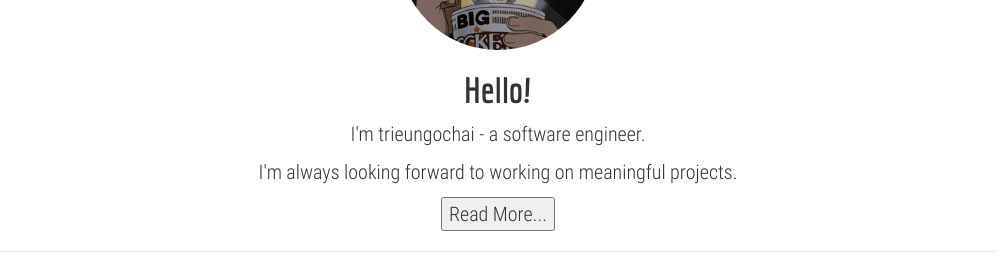
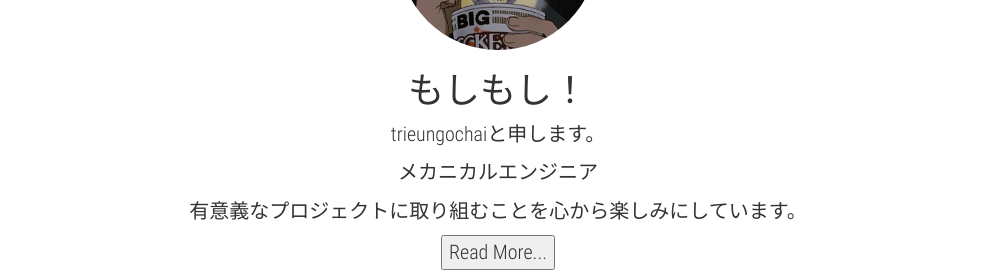
Before and after one commit to trieungochai/react-bootcamp_portfolio, a React (Create React App) app: page / in a window 1280 px wide. Shown: the part 182-457 px from the top of the page, without its empty margins (142-1139 px from the left). Built offline with nearby package versions, Linux system fonts and the light colour scheme.

Commit message:
Creating Title.component & adding Lifecycle Methods to the class component

```diff
--- a/public/index.html
+++ b/public/index.html
@@ -1,45 +1,11 @@
 <!DOCTYPE html>
 <html lang="en">
   <head>
-    <meta charset="utf-8" />
-    <link rel="icon" href="%PUBLIC_URL%/favicon.ico" />
-    <meta name="viewport" content="width=device-width, initial-scale=1" />
-    <meta name="theme-color" content="#000000" />
-    <meta
-      name="description"
-      content="Web site created using create-react-app"
-    />
-    <link rel="apple-touch-icon" href="%PUBLIC_URL%/logo192.png" />
-    <!--
-      manifest.json provides metadata used when your web app is installed on a
-      user's mobile device or desktop. See https://developers.google.com/web/fundamentals/web-app-manifest/
-    -->
-    <link rel="manifest" href="%PUBLIC_URL%/manifest.json" />
-    <!--
-      Notice the use of %PUBLIC_URL% in the tags above.
-      It will be replaced with the URL of the `public` folder during the build.
-      Only files inside the `public` folder can be referenced from the HTML.
-
-      Unlike "/favicon.ico" or "favicon.ico", "%PUBLIC_URL%/favicon.ico" will
-      work correctly both with client-side routing and a non-root public URL.
-      Learn how to configure a non-root public URL by running `npm run build`.
-    -->
-    <title>React App</title>
-    <!-- Latest compiled and minified CSS -->
+    <title>Portfolio</title>
     <link rel="stylesheet" href="https://stackpath.bootstrapcdn.com/bootstrap/3.4.1/css/bootstrap.min.css" integrity="sha384-HSMxcRTRxnN+Bdg0JdbxYKrThecOKuH5zCYotlSAcp1+c8xmyTe9GYg1l9a69psu" crossorigin="anonymous">
   </head>
   <body>
     <noscript>You need to enable JavaScript to run this app.</noscript>
     <div id="root"></div>
-    <!--
-      This HTML file is a template.
-      If you open it directly in the browser, you will see an empty page.
-
-      You can add webfonts, meta tags, or analytics to this file.
-      The build step will place the bundled scripts into the <body> tag.
-
-      To begin the development, run `npm start` or `yarn start`.
-      To create a production bundle, use `npm run build` or `yarn build`.
-    -->
   </body>
 </html>
--- a/src/App.js
+++ b/src/App.js
@@ -2,6 +2,7 @@ import React from 'react';
 import Projects from './Projects';
 import SocialProfiles from './SocialProfiles';
 import profile from './assets/Spike.png';
+import Title from './Title';
 
 class App extends React.Component {
     state = {
@@ -16,14 +17,16 @@ class App extends React.Component {
         return (
             <div>
                 <img src={profile} alt='profile' className='profile'/>
-                <h1>Hello!</h1>
-                <p>I'm trieungochai - a software engineer.</p>
-                <p>I'm always looking forward to working on meaningful projects.</p>
+                <h1>もしもし！</h1>
+                <p>trieungochaiと申します。</p>
+                <Title />
+                <p>有意義なプロジェクトに取り組むことを心から楽しみにしています。</p>
                 {this.state.displayBio
                     ? (
                         <div>
-                            <p>I live in HCM, and code everyday.</p>
-                            <p>My favorite language is JS, anh I think ReactJS is awesome.</p>
+                            <p>HCMに住んでいて、毎日コーディングしています。</p>
+                            <p>好きなプログラミング言語はJSで、ReactJSは素晴らしいと思います。</p>
+                            <p>こちらこそよろしくお願いします。</p>
                             <button onClick={this.toggleDisplayBio}>Show less</button>
                         </div>
                       )
--- /dev/null
+++ b/src/Title.js
@@ -0,0 +1,41 @@
+import React from 'react';
+
+const TITLES = [
+    'ソフトウェアエンジニア',
+    'メカニカルエンジニア',
+    '音楽愛好家',
+    '熱心な学習者',
+    '冒険者',
+];
+
+class Title extends React.Component {
+    state = {
+        titleIndex: 0,
+    };
+
+    componentDidMount = () => {
+        // console.log('Title component has mounted');
+        this.animateTitles();
+    };
+
+    componentWillUnmount = () => {
+        // console.log('Title component has unmounted');
+        clearInterval(this.titleInterval);
+    };
+
+    animateTitles = () => {
+        this.titleInterval = setInterval(() => {
+            const titleIndex = (this.state.titleIndex + 1) % TITLES.length;
+            this.setState({titleIndex: titleIndex});
+        }, 3000);
+    };
+
+    render() {
+        const title = TITLES[this.state.titleIndex]
+        return (
+            <p>{title}</p>
+        );
+    };
+};
+
+export default Title;
```
